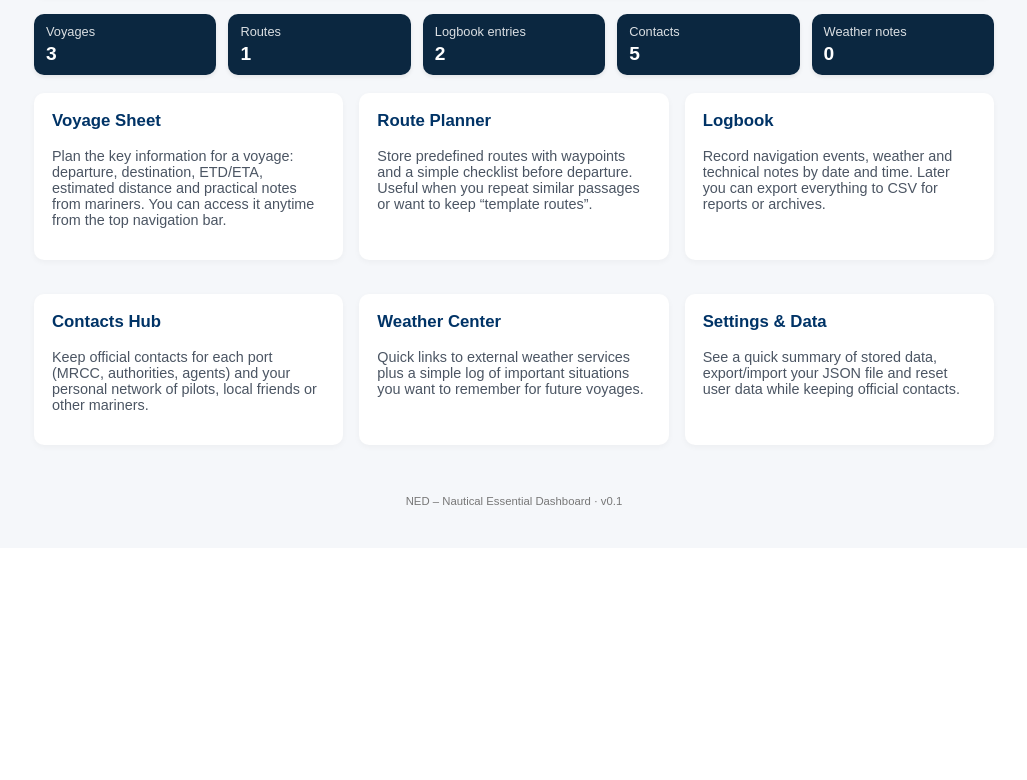
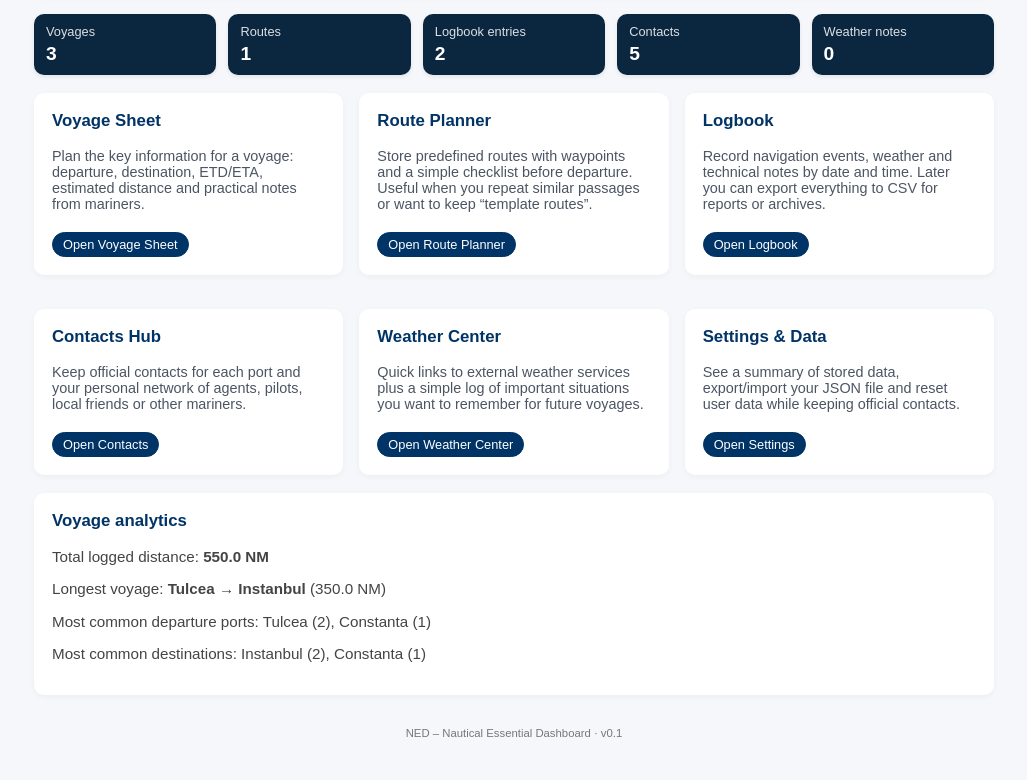
Before and after one commit to NVO01-95/NED-, a Flask app: page / in a window 1280 px wide. Shown: the part 300-1080 px from the top of the page, without its empty margins (126-1153 px from the left). Before the commit the page ends 805 px from the top, so only its background shows below. Run offline with Flask 3, Linux system fonts and the light colour scheme.

Commit message:
Little upgrade

```diff
--- a/app.py
+++ b/app.py
@@ -1,11 +1,69 @@
 from flask import Flask, render_template, request, redirect, url_for, session, make_response
 from data_utils import load_data, save_data
 from werkzeug.security import generate_password_hash, check_password_hash
+from collections import Counter
+
 import json
 import csv
 import io
+
 app = Flask(__name__)
 app.secret_key = "change-this-in-production"
+
+def compute_voyage_stats(voyages):
+    """
+    Primește lista de voyages (dict-uri) și calculează:
+      - distanța totală (în NM)
+      - cel mai lung voyage
+      - cele mai frecvente porturi de plecare/destinație
+    """
+    total_distance = 0.0
+    distances = []  # (distance, voyage_dict)
+    departures = []
+    destinations = []
+
+    for v in voyages:
+        # distanță
+        dist_raw = v.get("distance_nm")
+        if dist_raw is not None and dist_raw != "":
+            try:
+                dist_val = float(dist_raw)
+                total_distance += dist_val
+                distances.append((dist_val, v))
+            except ValueError:
+                # dacă nu se poate converti, îl ignorăm
+                pass
+
+        # porturi
+        dep = (v.get("departure") or "").strip()
+        dest = (v.get("destination") or "").strip()
+        if dep:
+            departures.append(dep)
+        if dest:
+            destinations.append(dest)
+
+    # longest voyage
+    longest_voyage = None
+    if distances:
+        dist_val, v = max(distances, key=lambda x: x[0])
+        longest_voyage = {
+            "distance_nm": dist_val,
+            "departure": v.get("departure"),
+            "destination": v.get("destination"),
+        }
+
+    # top ports
+    top_departures = Counter(departures).most_common(3)
+    top_destinations = Counter(destinations).most_common(3)
+
+    return {
+        "total_distance_nm": round(total_distance, 1),
+        "longest_voyage": longest_voyage,
+        "top_departures": top_departures,
+        "top_destinations": top_destinations,
+    }
+
+
 
 @app.context_processor
 def inject_current_user():
@@ -18,16 +76,23 @@ def inject_current_user():
 @app.route("/")
 def home():
     data = load_data()
+    voyages = data.get("voyages", [])
 
     summary = {
-        "voyages": len(data.get("voyages", [])),
+        "voyages": len(voyages),
         "routes": len(data.get("routes", [])),
         "log_entries": len(data.get("log_entries", [])),
         "contacts": len(data.get("contacts", [])) + len(data.get("personal_contacts", [])),
         "weather_notes": len(data.get("weather_notes", [])),
     }
 
-    return render_template("index.html", summary=summary)
+    voyage_stats = compute_voyage_stats(voyages)
+
+    return render_template(
+        "index.html",
+        summary=summary,
+        voyage_stats=voyage_stats,
+    )
 
 
 
--- a/templates/index.html
+++ b/templates/index.html
@@ -6,8 +6,8 @@
 <section class="ned-card home-hero">
     <h2>Welcome to NED</h2>
     <p>
-        Nautical Essential Dashboard is a local tool for planning voyages, keeping a logbook,
-        managing routes and contacts, and writing down weather-related notes.
+        Nautical Essential Dashboard is a local tool for planning voyages,
+        keeping a logbook, managing routes and contacts, and writing down weather-related notes.
     </p>
 
     {% if current_username %}
@@ -54,8 +54,8 @@
         <p>
             Plan the key information for a voyage: departure, destination, ETD/ETA,
             estimated distance and practical notes from mariners.
-            You can access it anytime from the top navigation bar.
         </p>
+        <a href="{{ url_for('voyage_sheet') }}" class="btn btn-small">Open Voyage Sheet</a>
     </article>
 
     <article class="home-card ned-card">
@@ -64,6 +64,7 @@
             Store predefined routes with waypoints and a simple checklist before departure.
             Useful when you repeat similar passages or want to keep “template routes”.
         </p>
+        <a href="{{ url_for('route_planner') }}" class="btn btn-small">Open Route Planner</a>
     </article>
 
     <article class="home-card ned-card">
@@ -72,14 +73,16 @@
             Record navigation events, weather and technical notes by date and time.
             Later you can export everything to CSV for reports or archives.
         </p>
+        <a href="{{ url_for('logbook') }}" class="btn btn-small">Open Logbook</a>
     </article>
 
     <article class="home-card ned-card">
         <h3>Contacts Hub</h3>
         <p>
-            Keep official contacts for each port (MRCC, authorities, agents) and your personal network
-            of pilots, local friends or other mariners.
+            Keep official contacts for each port and your personal network
+            of agents, pilots, local friends or other mariners.
         </p>
+        <a href="{{ url_for('contacts') }}" class="btn btn-small">Open Contacts</a>
     </article>
 
     <article class="home-card ned-card">
@@ -88,14 +91,55 @@
             Quick links to external weather services plus a simple log of important situations
             you want to remember for future voyages.
         </p>
+        <a href="{{ url_for('weather') }}" class="btn btn-small">Open Weather Center</a>
     </article>
 
     <article class="home-card ned-card">
         <h3>Settings &amp; Data</h3>
         <p>
-            See a quick summary of stored data, export/import your JSON file and reset user data
+            See a summary of stored data, export/import your JSON file and reset user data
             while keeping official contacts.
         </p>
+        <a href="{{ url_for('settings') }}" class="btn btn-small">Open Settings</a>
     </article>
 </section>
+
+{% if voyage_stats and voyage_stats.total_distance_nm > 0 %}
+<section class="ned-card">
+    <h3>Voyage analytics</h3>
+
+    <p>
+        Total logged distance:
+        <strong>{{ voyage_stats.total_distance_nm }} NM</strong>
+    </p>
+
+    {% if voyage_stats.longest_voyage %}
+        <p>
+            Longest voyage:
+            <strong>{{ voyage_stats.longest_voyage.departure }}</strong>
+            &rarr;
+            <strong>{{ voyage_stats.longest_voyage.destination }}</strong>
+            ({{ voyage_stats.longest_voyage.distance_nm }} NM)
+        </p>
+    {% endif %}
+
+    {% if voyage_stats.top_departures %}
+        <p>
+            Most common departure ports:
+            {% for port, count in voyage_stats.top_departures %}
+                <span>{{ port }} ({{ count }}){% if not loop.last %}, {% endif %}</span>
+            {% endfor %}
+        </p>
+    {% endif %}
+
+    {% if voyage_stats.top_destinations %}
+        <p>
+            Most common destinations:
+            {% for port, count in voyage_stats.top_destinations %}
+                <span>{{ port }} ({{ count }}){% if not loop.last %}, {% endif %}</span>
+            {% endfor %}
+        </p>
+    {% endif %}
+</section>
+{% endif %}
 {% endblock %}
```
